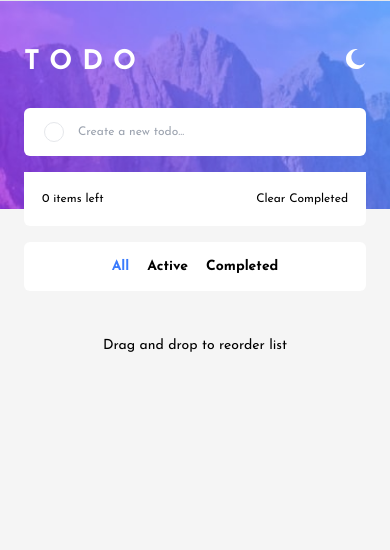
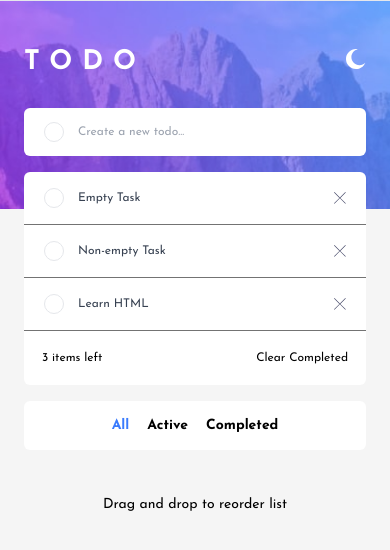
Before and after one commit to UnsuspectedNoob/todo-app-main, a React (Vite) app: page / in a window 390 px wide. Shown: the top 550 px of the page. Built offline with nearby package versions, Linux system fonts and the light colour scheme.

Commit message:
updated mobile view logic

```diff
--- a/src/App.tsx
+++ b/src/App.tsx
@@ -42,18 +42,22 @@ function App() {
               <div className="border rounded-full w-5 h-5" />
             </div>
             <input
-              onKeyDown={(e) => {
-                if (e.code === "Enter" && e.currentTarget.value !== "") {
+              onKeyDown={(event) => {
+                if (event.key === "Enter" && event.currentTarget.value !== "") {
                   setAllTasks &&
                     allTasks &&
                     setAllTasks([
                       ...allTasks,
-                      { name: e.currentTarget.value, completed: false, id: id },
+                      {
+                        name: event.currentTarget.value,
+                        completed: false,
+                        id: id,
+                      },
                     ]);
-                  console.log(e.currentTarget.value);
+                  console.log(event.currentTarget.value);
                   setId && setId((prev) => prev + 1);
-                  e.currentTarget.value = "";
-                  // e.currentTarget.blur();
+                  event.currentTarget.value = "";
+                  // event.currentTarget.blur();
                 }
               }}
               type="text"
--- a/src/components/Task.tsx
+++ b/src/components/Task.tsx
@@ -3,18 +3,20 @@ import { iconCheck, iconCross } from "../assets/images";
 import { AllTasksContext } from "../contexts/TasksProvider";
 import { TaskType } from "../types";
 
-function Task({ name, id, completed }: TaskType) {
-  const { setAllTasks } = useContext(AllTasksContext);
+interface Props {
+  task: TaskType;
+}
+
+function Task({ task }: Props) {
+  const { allTasks, setAllTasks } = useContext(AllTasksContext);
+  const { name, id, completed } = task;
 
   return (
-    <div
-      draggable="true"
-      className="flex items-center border-b border-b-neutral-500 cursor-grab active:cursor-grabbing"
-    >
+    <div className="flex items-center border-b border-b-neutral-500">
       <div
-        className={`flex items-center bg-white py-4 pr-[14px] pl-5 ${(() => {
-          id === 0 && "rounded-tl-md";
-        })()} text-gray-500 self-stretch`}
+        className={`flex items-center bg-white py-4 pr-[14px] pl-5 ${
+          allTasks[0].id === id ? "rounded-tl-md" : ""
+        } text-gray-500 self-stretch`}
       >
         <div
           className={`flex items-center justify-center border rounded-full w-5 h-5 ${
@@ -47,9 +49,9 @@ function Task({ name, id, completed }: TaskType) {
       </div>
 
       <div
-        className={`flex items-center bg-white pr-5 self-stretch ${(() => {
-          id === 0 && "rounded-tr-md";
-        })()}`}
+        className={`flex items-center bg-white pr-5 self-stretch ${
+          allTasks[0].id === id ? "rounded-tr-md" : ""
+        }`}
       >
         <img
           src={iconCross}
--- a/src/components/TaskList.tsx
+++ b/src/components/TaskList.tsx
@@ -1,34 +1,33 @@
-import { useContext } from "react";
+import { useContext, useMemo } from "react";
 import { AllTasksContext } from "../contexts/TasksProvider";
 import Task from "./Task";
 
 function TaskList() {
   const { allTasks, setAllTasks, currentView } = useContext(AllTasksContext);
+  const displayTasks = useMemo(() => {
+    let displayTasks = allTasks;
+    if (currentView === "completed")
+      displayTasks = allTasks.filter((task) => task.completed);
+    else if (currentView === "active")
+      displayTasks = allTasks.filter((task) => !task.completed);
+
+    return displayTasks;
+  }, [allTasks, currentView]);
 
   return (
     <div>
-      {allTasks &&
-        (() => {
-          let displayTasks = allTasks;
-          if (currentView === "completed")
-            displayTasks = allTasks.filter((task) => task.completed);
-          else if (currentView === "active")
-            displayTasks = allTasks.filter((task) => !task.completed);
+      {displayTasks.map((task) => (
+        <Task task={task} key={task.id} />
+      ))}
 
-          return displayTasks.map((task) => (
-            <Task
-              completed={task.completed}
-              id={task.id}
-              name={task.name}
-              key={task.id}
-            />
-          ));
-        })()}
-
-      <div className="flex justify-between bg-white p-[18px] rounded-b-md text-[12px]">
+      <div
+        className={`flex justify-between bg-white p-[18px] rounded-b-md text-[12px] ${
+          displayTasks.length === 0 ? "rounded-t-md" : ""
+        }`}
+      >
         <p>
           {(() => {
-            let number = allTasks?.filter((task) => !task.completed).length;
+            let number = allTasks.filter((task) => !task.completed).length;
 
             return `${number} item${number === 1 ? "" : "s"} left`;
           })()}
--- a/src/contexts/TasksProvider.tsx
+++ b/src/contexts/TasksProvider.tsx
@@ -3,25 +3,29 @@ import { createContext } from "react";
 import { TaskType, View } from "../types";
 
 type TaskContextType = {
-  allTasks: TaskType[] | null;
-  setAllTasks: Dispatch<SetStateAction<TaskType[]>> | null;
+  allTasks: TaskType[];
+  setAllTasks: Dispatch<SetStateAction<TaskType[]>>;
   currentView: View;
-  setCurrentView: Dispatch<SetStateAction<View>> | null;
+  setCurrentView: Dispatch<SetStateAction<View>>;
   id: number;
-  setId: Dispatch<SetStateAction<number>> | null;
+  setId: Dispatch<SetStateAction<number>>;
 };
 
 export const AllTasksContext = createContext<TaskContextType>({
-  allTasks: null,
-  setAllTasks: null,
+  allTasks: [],
+  setAllTasks: () => {},
   currentView: "all",
-  setCurrentView: null,
+  setCurrentView: () => {},
   id: 0,
-  setId: null,
+  setId: () => {},
 });
 
 function TasksProvider({ children }: { children: ReactNode }) {
-  const [allTasks, setAllTasks] = useState<TaskType[]>([]);
+  const [allTasks, setAllTasks] = useState<TaskType[]>([
+    { completed: false, id: 1, name: "Empty Task" },
+    { completed: false, id: 2, name: "Non-empty Task" },
+    { completed: false, id: 3, name: "Learn HTML" },
+  ]);
   const [currentView, setCurrentView] = useState<View>("all");
   const [id, setId] = useState(0);
 
```
